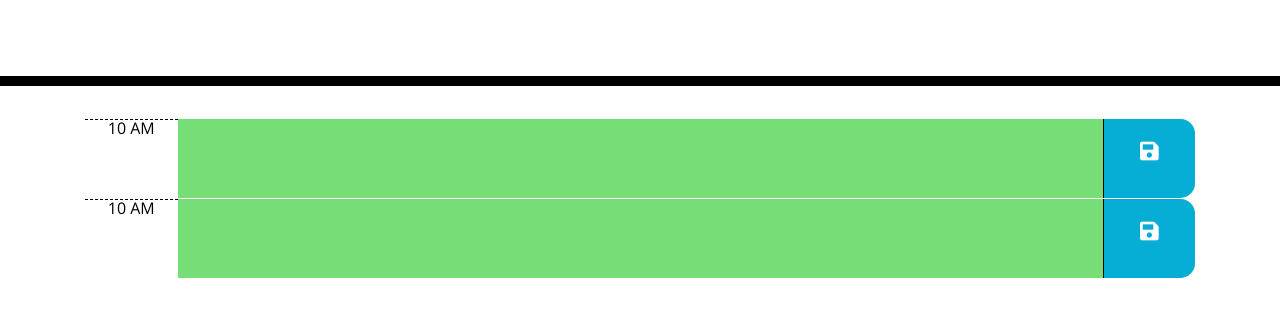
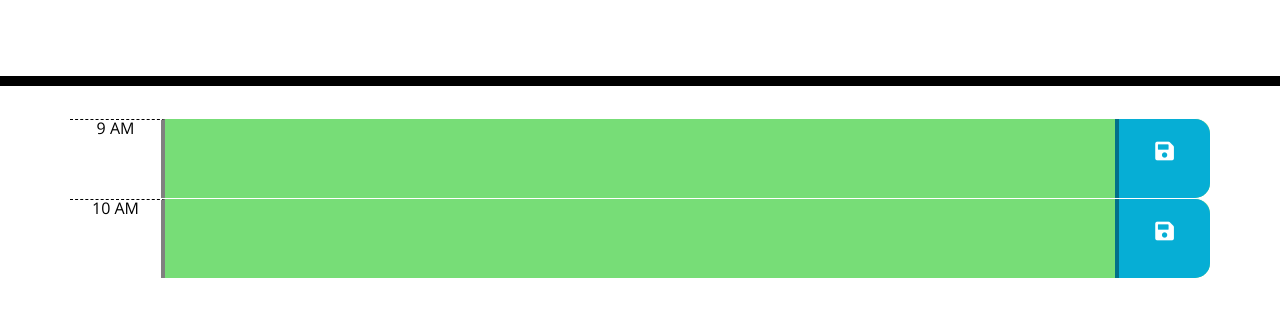
Before and after one commit to sandyboon/simpleDailyCalendar, a plain HTML site: page index.html in a window 1280 px wide. Shown: the part 182-498 px from the top of the page. Drawn offline with nearby package versions, Linux system fonts and the light colour scheme.

Commit message:
adding Ids to content

```diff
--- a/index.html
+++ b/index.html
@@ -30,20 +30,20 @@
     </header>
     <div class="container">
       <!-- Timeblocks go here -->
-      <div class="row future time-block no-gutters">
-        <div class="col-1 hour"><span>10 AM</span></div>
-        <div class="col-10 textarea text-left p-0">
-          <input class="form-control form-control-lg description p-0 m-0" type="text" name="" id="">
+      <div id="timeBlockRow" class="row future time-block ">
+        <div class="col-1 hour"><span>9 AM</span></div>
+        <div id="inputDiv" class="col-10 textarea text-left p-0">
+          <input class="form-control form-control-lg description p-2 mt-3" type="text" name="9AM Task" id="9AMTask">
         </div>
-        <div class="col-1 saveBtn pt-4"> <span class="icon-center"><i class="fas fa-lg fa-save"></i></span> </i></div>
+        <div class="col-1 saveBtn pt-4"> <span id="saveTask" class="icon-center"><i class="fas fa-lg fa-save"></i></span> </i></div>
       </div>
 
-      <div class="row future time-block no-gutters">
+      <div id="timeBlockRow" class="row future time-block">
         <div class="col-1 hour"><span>10 AM</span></div>
-        <div class="col-10 textarea text-left p-0">
-          <input class="form-control form-control-lg description p-0 m-0" type="text" name="" id="">
+        <div id="inputDiv" class="col-10 textarea text-left p-0">
+          <input class="form-control form-control-lg description p-2 mt-3" type="text" name="10AMTask" id="10AMTask">
         </div>
-        <div class="col-1 saveBtn pt-4"> <span class="icon-center"><i class="fas fa-lg fa-save"></i></span> </i></div>
+        <div class="col-1 saveBtn pt-4"> <span id="saveTask" class="icon-center"><i class="fas fa-lg fa-save"></i></span> </i></div>
       </div>
 
 
--- /dev/null
+++ b/scripts/main.js
@@ -0,0 +1,5 @@
+/* Add tome block rows programatically on load */
+
+$(document).ready(function() {
+  console.log('ready!');
+});
--- a/style.css
+++ b/style.css
@@ -42,6 +42,7 @@ textarea {
   background-color: #ffffff;
   color: #000000;
   border-top: 1px dashed #000000;
+  border-right: 4px solid gray;
 }
 
 .past {
@@ -60,7 +61,7 @@ textarea {
 }
 
 .saveBtn {
-  border-left: 1px solid black;
+  border-left: 4px solid #01708a;
   border-top-right-radius: 15px;
   border-bottom-right-radius: 15px;
   background-color: #06aed5; /*#06aed5*/
@@ -73,5 +74,5 @@ textarea {
 }
 
 .description:focus {
-  background-color: #77dd77;
+  background-color: transparent;
 }
```
